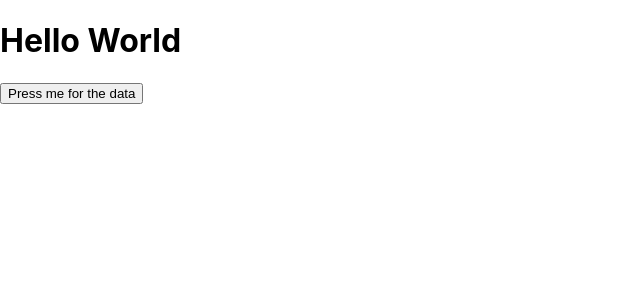
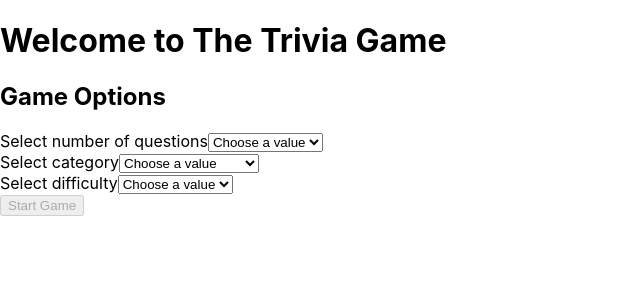
Before and after one commit to rubycmarroquin/techtonica-assignments, a React (Create React App) app in the folder trivia-app/client/: page / in a window 1280 px wide. Shown: the top 300 px of the page, without its empty margins (0-640 px from the left). Built offline with nearby package versions, Linux system fonts and the light colour scheme.

Commit message:
added(App.js): functionality to api fetch

```diff
--- a/trivia-app/client/src/App.js
+++ b/trivia-app/client/src/App.js
@@ -1,29 +1,52 @@
-import './App.css';
-import {useState} from 'react';
+import "./App.css";
+import { useState } from "react";
+import StartMenu from "./components/StartMenu";
 
 function App() {
-
   const [data, setData] = useState(null);
+  const [started, setStarted] = useState(false);
+  const [amount, setAmount] = useState(null);
+  const [category, setCategory] = useState(null);
+  const [difficulty, setDifficulty] = useState(null);
 
   const loadQuestions = () => {
-    const params = new URLSearchParams({ amount: 10, category: 23, difficulty: 'easy' });
+    const params = new URLSearchParams({
+      amount: amount,
+      category: category,
+      difficulty: difficulty,
+    });
     // fetch the data from the backend
     fetch(`http://localhost:3001/game?${params}`)
       .then((response) => response.json())
       .then((result) => {
-        console.log("this is the data: ", result)
+        console.log("this is the data: ", result);
         setData(result);
       });
-  }
-  const handleButton= () => {
-    loadQuestions();
-  }
+
+    setStarted(true);
+  };
 
   return (
     <div>
-      <h1>Hello World</h1>
-      <button onClick={handleButton}>Press me for the data</button>
-      <h2></h2>
+      <h1>Welcome to The Trivia Game</h1>
+      {!started ? (
+        <>
+          <StartMenu
+            setAmount={setAmount}
+            setCategory={setCategory}
+            setDifficulty={setDifficulty}
+          />
+          <button
+            type="button"
+            onClick={loadQuestions}
+            disabled={!amount || !category || !difficulty}
+          >
+            Start Game
+          </button>
+        </>
+      ) : (
+        <h2> Started Game</h2>
+      )}
     </div>
   );
 }
```
